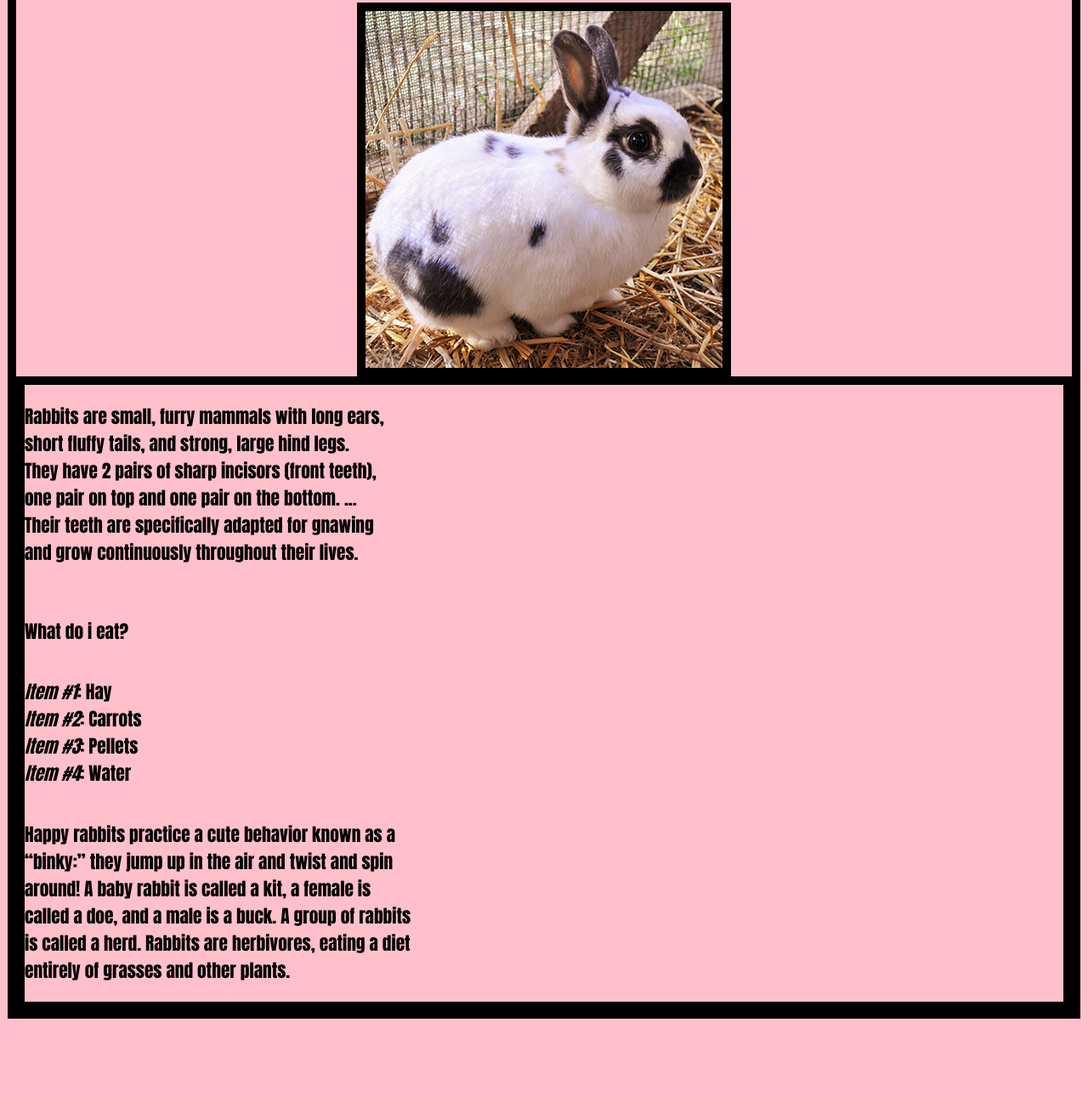
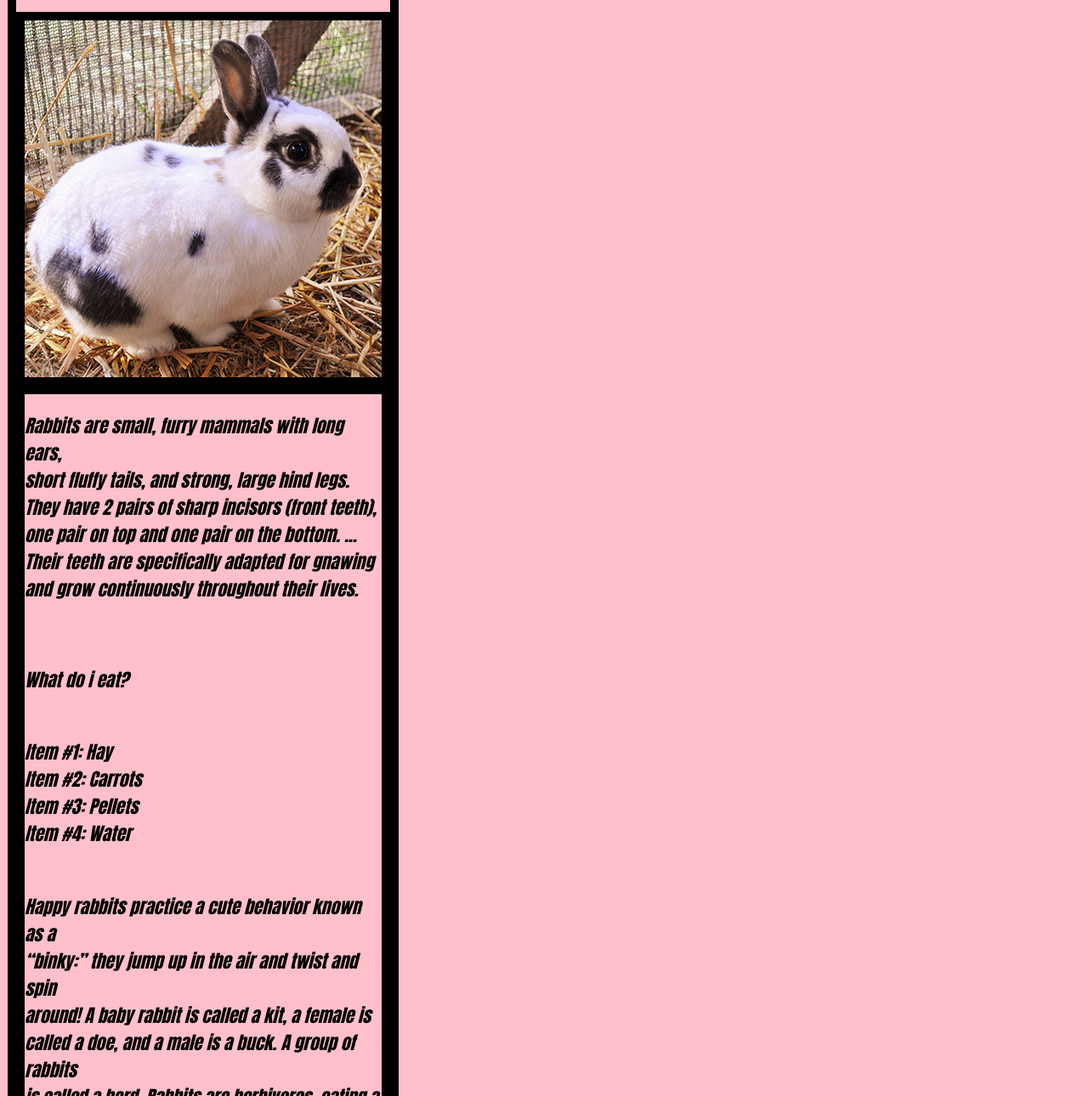
Before and after one commit to danielplazada/Practice, a plain HTML site: page Udacity Animal Card Project/AnimalCard.html in a window 1280 px wide. Shown: the part 109-1399 px from the top of the page at 85% size. Before the commit the page ends 1316 px from the top, so only its background shows below. Drawn offline with Linux system fonts and the light colour scheme.

Commit message:
Animal Card Project Nov 14/2020 v1.1

```diff
--- a/Udacity Animal Card Project/style.css
+++ b/Udacity Animal Card Project/style.css
@@ -15,11 +15,12 @@ ul {
   margin: 0;
   }
 p{
-  font-family: Impact, "Franklin Gothic Bold", "Arial Black", sans-serif;
-  font-size: 16pt;
   text-align:left;
   }
 body{
+  font-family: Impact, "Franklin Gothic Bold", "Arial Black", sans-serif;
+  font-size: 16pt;
+  width: 462px;
   background-color:pink;
   }
 h3{
@@ -37,15 +38,16 @@ h3{
   }
   .disbox {
     border: 10px solid black;
-    height: 300;
-    width: 300;
+    height: 500;
+    width: 500;
     background-color:(12,23,23);
+    font-style:italic;
     text-align:left;
     }
 .imgbox {
   display: block;
-  margin-left: auto;
-  margin-right: auto;
+  margin-left: 500;
+  margin-right: 500;
   border: 10px solid black;
   width:300;
   height:300;
```
Also changed, not shown: Udacity Animal Card Project/AnimalCard.html (+0 -8 lines).
